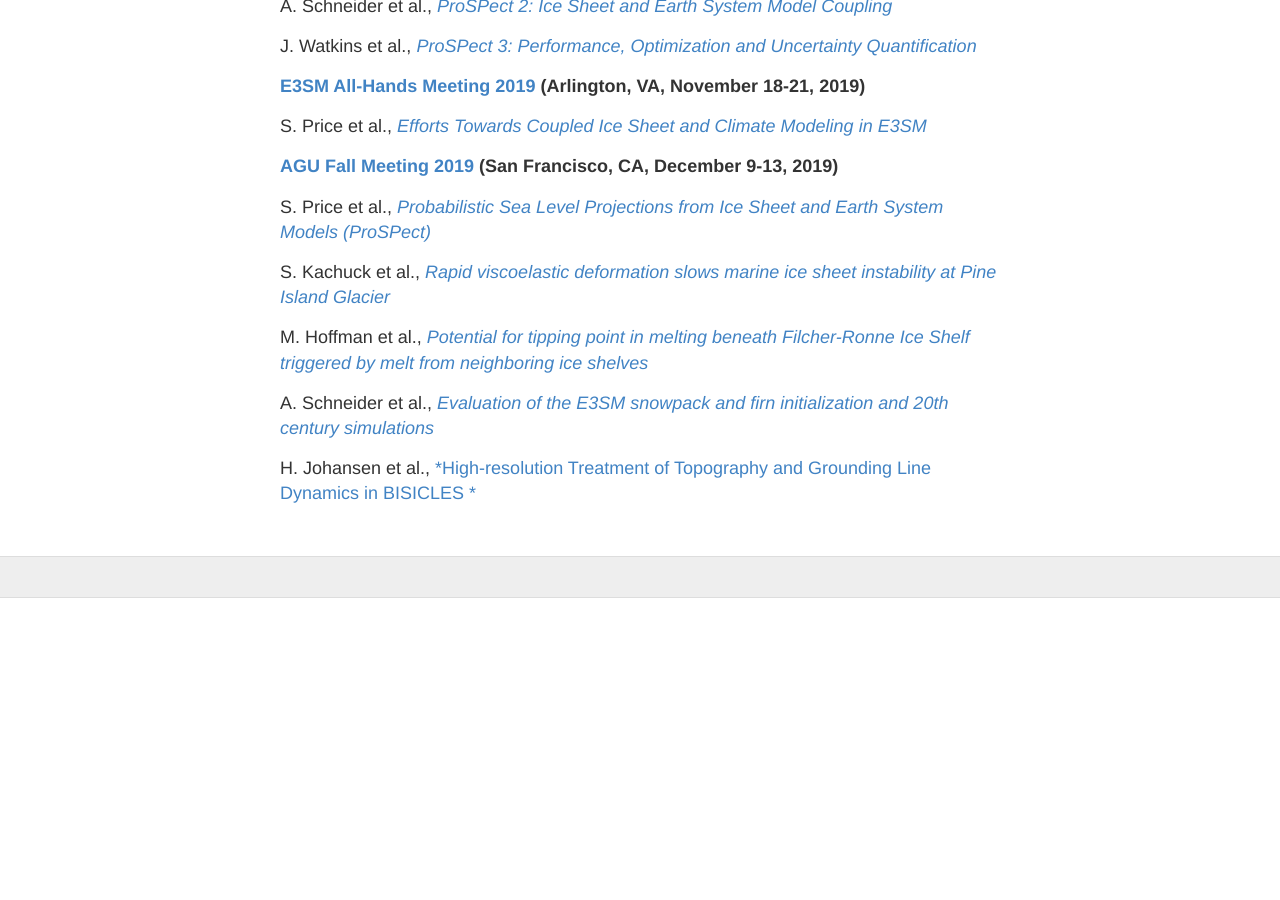
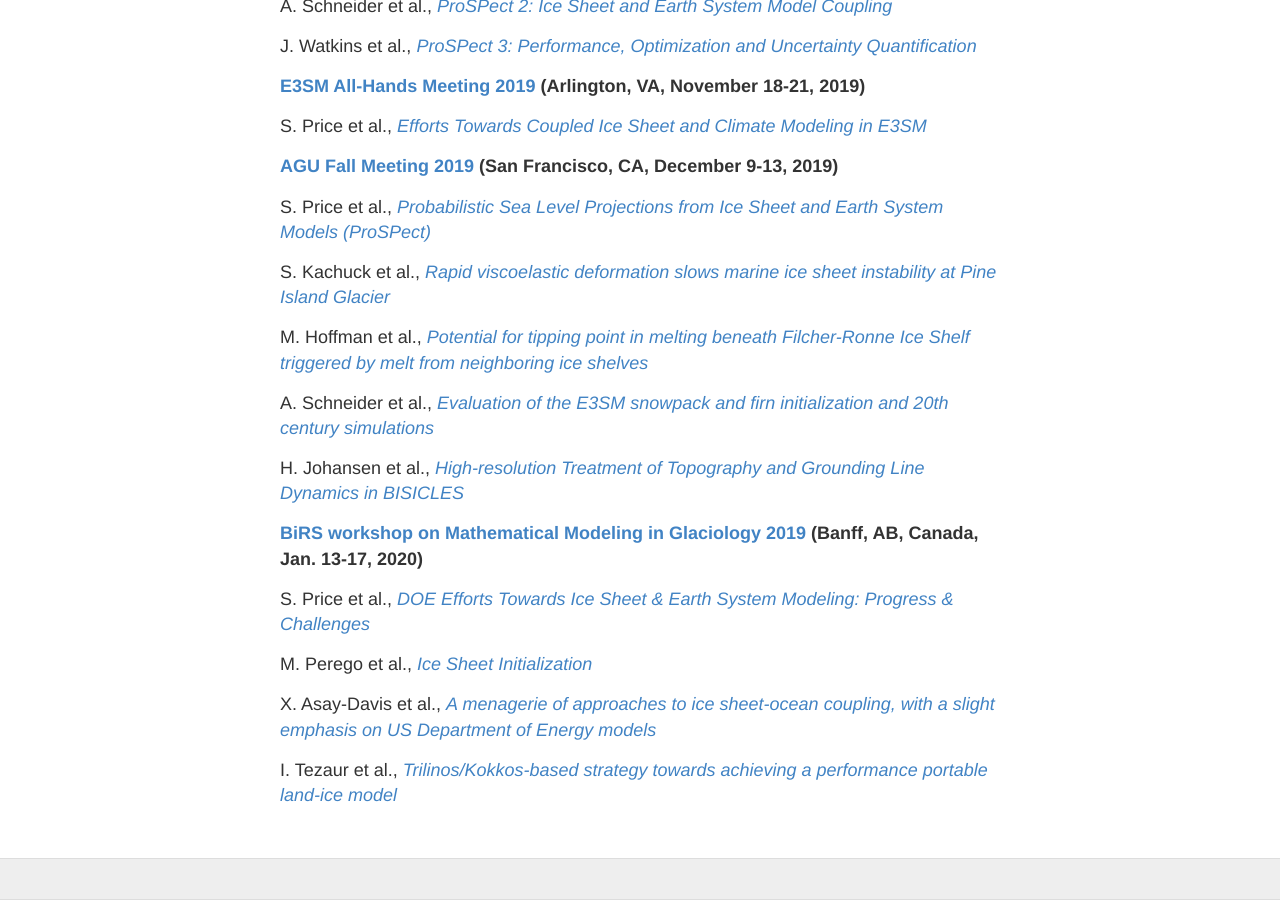
Before and after one commit to SLE-E3SM/SLE-E3SM.github.io, a Jekyll site: the page built from presentations.md, in a window 1280 px wide and 900 px high, scrolled down 3509 px. Built offline with Jekyll 4.4.1, drawn with Linux system fonts in a browser that asks for light colours; before the commit the page ends 4107 px from its top, so only the background shows below that.

Commit message:
Update presentations.md
add 2020 presentations

```diff
--- a/presentations.md
+++ b/presentations.md
@@ -141,4 +141,14 @@ M. Hoffman et al., [*Potential for tipping point in melting beneath Filcher-Ronn
 
 A. Schneider et al., [*Evaluation of the E3SM snowpack and firn initialization and 20th century simulations*]()
 
-H. Johansen et al., [*High-resolution Treatment of Topography and Grounding Line Dynamics in BISICLES	*](https://drive.google.com/open?id=1FgU1lMuaSD__64ANuN-khaHdujzPSeUy)
+H. Johansen et al., [*High-resolution Treatment of Topography and Grounding Line Dynamics in BISICLES*](https://drive.google.com/open?id=1FgU1lMuaSD__64ANuN-khaHdujzPSeUy)
+
+**[BiRS workshop on Mathematical Modeling in Glaciology 2019](https://www.birs.ca/events/2020/5-day-workshops/20w5198) (Banff, AB, Canada, Jan. 13-17, 2020)**
+
+S. Price et al., [*DOE Efforts Towards Ice Sheet & Earth System Modeling: Progress & Challenges*](https://drive.google.com/open?id=1ipOdySFpiVep7JZYPFy1Bs4X3-c3bany)
+
+M. Perego et al., [*Ice Sheet Initialization*]()
+
+X. Asay-Davis et al., [*A menagerie of approaches to ice sheet-ocean coupling, with a slight emphasis on US Department of Energy models*](https://drive.google.com/open?id=1XUGAVobgdyMgrWtQdk0Xy6N-eI1-uzIp)
+
+I. Tezaur et al., [*Trilinos/Kokkos-based strategy towards achieving a performance portable land-ice model*](https://drive.google.com/open?id=1Tx3tPknWpKB00tA3ZjzHehLHxbDG16M8)
```
